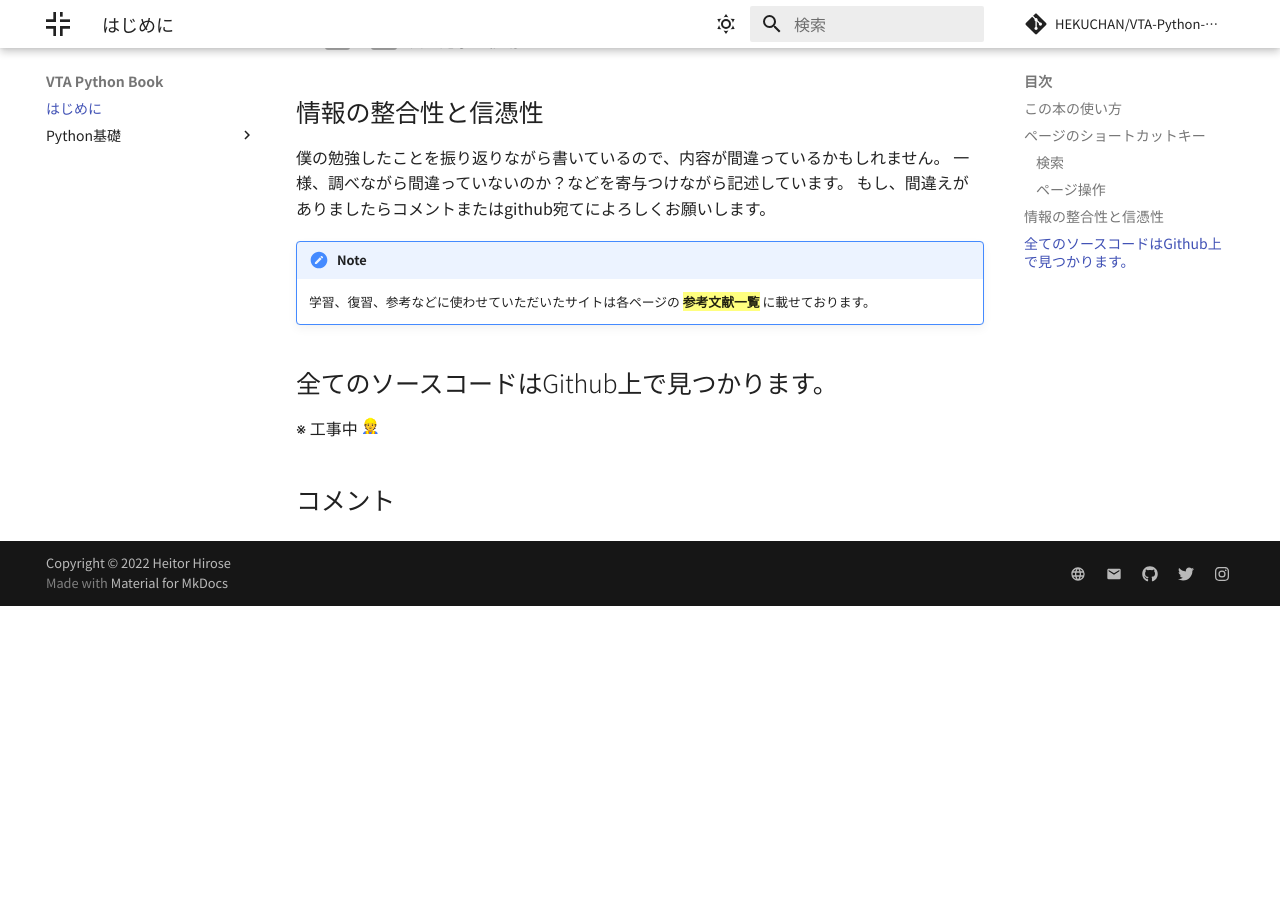
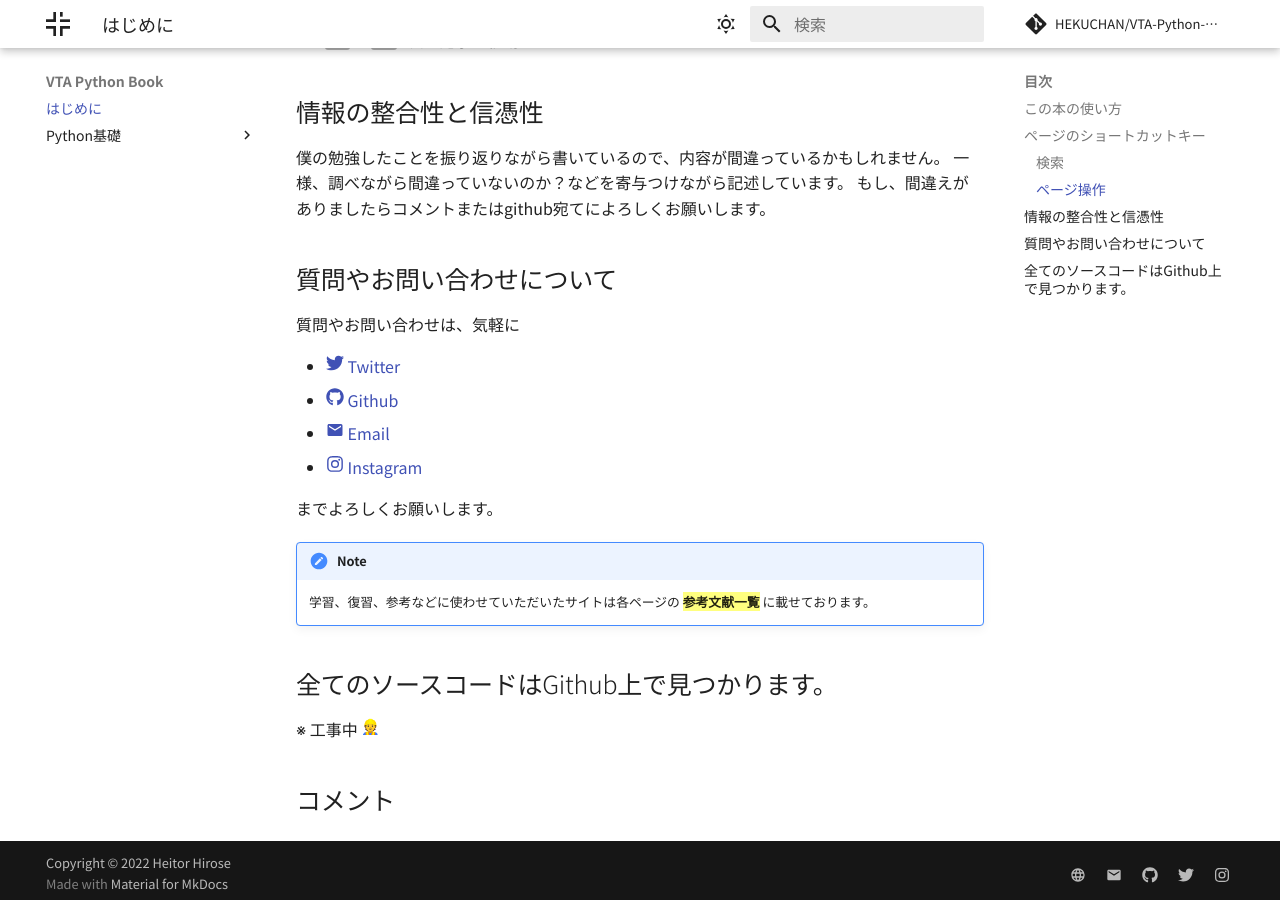
Before and after one commit to HEKUCHAN/VTA-Book, an MkDocs documentation site: the page built from docs/index.md, in a window 1280 px wide and 900 px high, scrolled down 931 px. Built offline with MkDocs 1.6.1 and Material for MkDocs 9.7.7, drawn with Linux system fonts in a browser that asks for light colours; emoji names are drawn with the system emoji font; comment, search, counter and statistics services are not loaded; before the commit the page ends 1537 px from its top, so only the background shows below that.

Commit message:
add new URLs

```diff
--- a/docs/index.md
+++ b/docs/index.md
@@ -38,6 +38,16 @@
 一様、調べながら間違っていないのか？などを寄与つけながら記述しています。
 もし、間違えがありましたらコメントまたはgithub宛てによろしくお願いします。
 
+## 質問やお問い合わせについて
+質問やお問い合わせは、気軽に
+
+- [:fontawesome-brands-twitter: Twitter](https://twitter.com/Heitor_Hirose)
+- [:fontawesome-brands-github: Github](https://github.com/HEKUCHAN)
+- [:material-email: Email](mailto:Heitorhirose@gmail.com)
+- [:fontawesome-brands-instagram: Instagram](https://www.instagram.com/hirose_heitor/)
+
+までよろしくお願いします。
+
 !!! note 参考にしたサイトについて
     学習、復習、参考などに使わせていただいたサイトは各ページの ==**参考文献一覧**== に載せております。
 
--- a/mkdocs.yml
+++ b/mkdocs.yml
@@ -105,3 +105,4 @@ nav:
         - 1.2.0 VSCodeとは？: chapter-1/1.2.0-what-VSCode.md
         - 1.2.1 VSCodeのインストール: chapter-1/1.2.1-install-VSCode.md
         - 1.2.2 VSCodeの設定: chapter-1/1.2.2-setup-VSCode.md
+        - 1.2.3 VSCodeのおすすめプラグイン: chapter-1/1.2.3-plugin-VSCode.md
```
Also changed, not shown: docs/chapter-1/1.1a-macos-install.md (+5 -0 lines), docs/chapter-1/1.1b-windows-install.md (+3 -0 lines), docs/chapter-1/1.2.3-plugin-VSCode.md (added).
